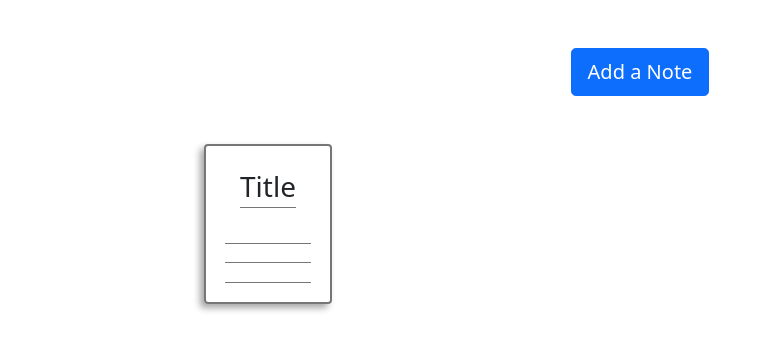
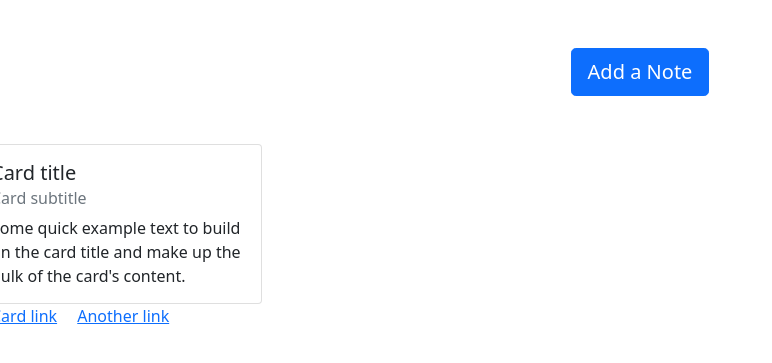
Before and after one commit to ahmedhanyh/note-taking-app, a Flask app: page / in a window 1280 px wide. Shown: the part 56-419 px from the top of the page, without its empty margins (0-772 px from the left). Run offline with Flask 2, Linux system fonts and the light colour scheme.

Commit message:
Replace .closed-note divs with bootstrap cards
- Bootstrap cards match better with other bootstrap components than
  a pure css custom div

```diff
--- a/static/style.css
+++ b/static/style.css
@@ -18,37 +18,10 @@ section {
     gap: 6vh;
 }
 
-#notes-grid {
+#notes-cards {
     display: grid;
-    grid-template-columns: repeat(4, 10vw);
+    grid-template-columns: repeat(4, 18rem);
     grid-auto-rows: 20vh;
-    column-gap: 120px;
+    column-gap: 60px;
     row-gap: 60px;
 }
-
-.closed-note {
-    border: 2px solid #767676;
-    border-radius: 4px;
-    display: flex;
-    flex-direction: column;
-    justify-content: space-evenly;
-    align-items: center;
-    box-shadow: -4px 4px 7px #a6a6a6;
-    transition: all 0.2s;
-    cursor: pointer;
-}
-
-.closed-note:hover {
-    transform: scale(1.01);
-}
-
-.closed-note div {
-    width: 70%;
-    height: 1px;
-    background-color: #767676;
-}
-
-.note-title {
-    font-size: 28px;
-    border-bottom: 1px solid #767676;
-}
--- a/templates/index.html
+++ b/templates/index.html
@@ -8,12 +8,15 @@
 {% block content %}
 <button id="add-note-btn" type="button" class="btn btn-primary btn-lg">Add a Note</button>
 
-<div id="notes-grid">
-    <div class="closed-note">
-        <p class="note-title">Title</p>
-        <div></div>
-        <div></div>
-        <div></div>
-    </div>
+<div id="notes-cards">
+    <div class="card" style="width: 18rem;">
+        <div class="card-body">
+          <h5 class="card-title">Card title</h5>
+          <h6 class="card-subtitle mb-2 text-muted">Card subtitle</h6>
+          <p class="card-text">Some quick example text to build on the card title and make up the bulk of the card's content.</p>
+          <a href="#" class="card-link">Card link</a>
+          <a href="#" class="card-link">Another link</a>
+        </div>
+      </div>
 </div>
 {% endblock %}
```
